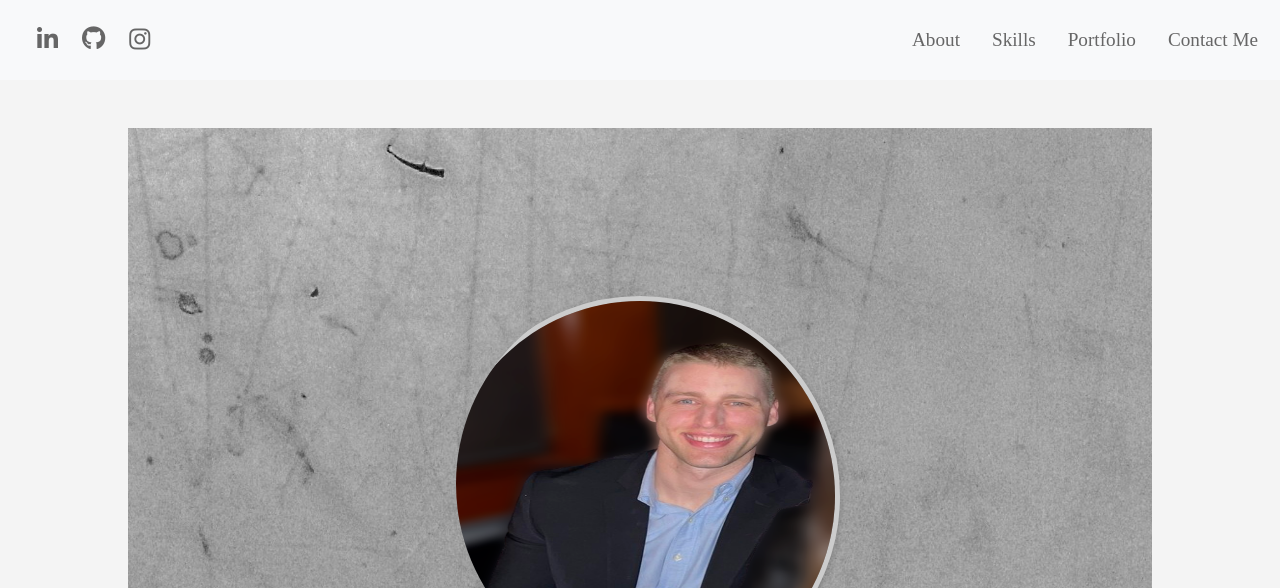
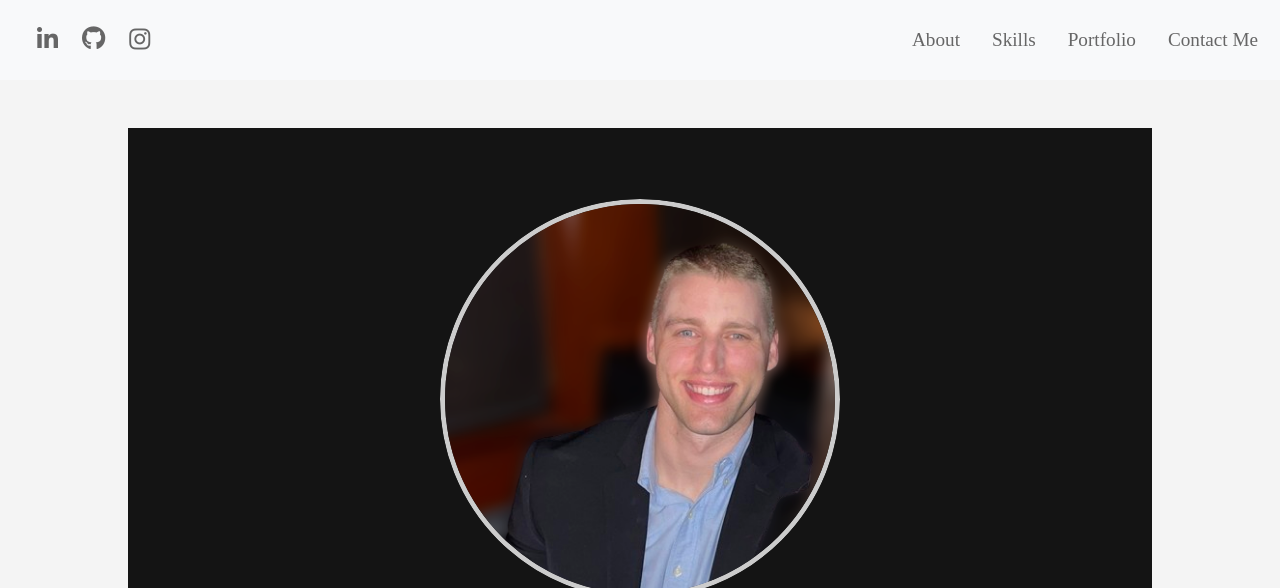
Before and after one commit to truittjanney/truittjanney.com, a website: page index.html in a window 1280 px wide. Shown: the top 588 px of the page. Drawn offline with nearby package versions, Linux system fonts and the light colour scheme; files that its build step writes are made by us from their sources.

Commit message:
fixed profile picture, fixed navigation bar on mobile, fixed height/margin on "about"

```diff
--- a/assets/css/header.css
+++ b/assets/css/header.css
@@ -5,14 +5,14 @@
     align-items: center;
     justify-content: center;
     flex-direction: column;
-    background-color: darkgray;
-    background-image: url('/images/other_images/gray_wallpaper2.jpg');
+    background-color: rgb(20, 20, 20);
+    /* background-image: url('/images/other_images/gray_wallpaper2.jpg'); */
     background-size: cover;
     color: rgba(255, 255, 255, 0.75);
     text-align: center;
     padding: 8em 0 6em 0;
-    padding-top: 18em;
-    /* height: 100em; */
+    /* padding-top: 18em; */
+    height: 80em;
     min-height: 20em;
     min-height: 75vh;
     margin: 8em;
@@ -55,16 +55,18 @@
     }
 }
 
-/* @media (max-width: 576px) {
+@media (max-width: 576px) {
     .center-icons {
         display: flex;
         justify-content: center;
+        width: 100%;
+        margin: 0px !important;
     }
 
     .center-icons li {
         margin: 0px;
     }
-} */
+}
 
 /* #header:before {
     content: '';
--- a/assets/css/index.css
+++ b/assets/css/index.css
@@ -18,11 +18,12 @@
 .profile-image {
 	width: 25rem;
     height: 25rem;
-    /* object-fit: cover; */
+    object-fit: cover;
+	object-position: 50% 12%;
     border-radius: 50%;
     border: 5px solid #ccc;
-	box-shadow: 0 4px 8px rgba(0, 0, 0, 0.2);
-	clip-path: circle(50% at 54% 47%);
+	/* box-shadow: 0px 0px 50px 1px rgba(0, 0, 0, 0.2); */
+	clip-path: circle(50% at 50% 50%);
 }
 
 .icons {
```
